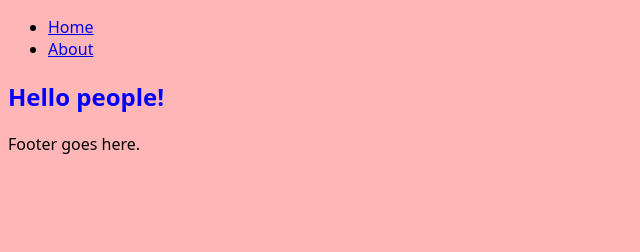
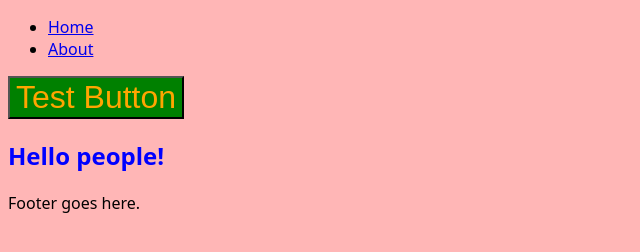
Before and after one commit to alexpetkoff/SimplyRecipes, a Gatsby site: page / in a window 1280 px wide. Shown: the whole page, without its empty margins (0-640 px from the left). Built offline with nearby package versions, Linux system fonts and the light colour scheme; Gatsby itself is replaced by a stand-in of ours.

Commit message:
created example button to test styled-components

```diff
--- /dev/null
+++ b/src/components/Button.jsx
@@ -0,0 +1,7 @@
+import styled from "styled-components";
+
+export const ExampleButton = styled.button`
+    background: green;
+    color: orange;
+    font-size: 2rem;
+`;
--- a/src/pages/index.jsx
+++ b/src/pages/index.jsx
@@ -1,9 +1,11 @@
 import * as React from "react";
 import Layout from "../components/Layout";
+import { ExampleButton } from "../components/Button";
 
 export default function Home() {
     return (
         <Layout>
+            <ExampleButton>Test Button</ExampleButton>
             <h1>Hello people!</h1>
         </Layout>
     );
```
